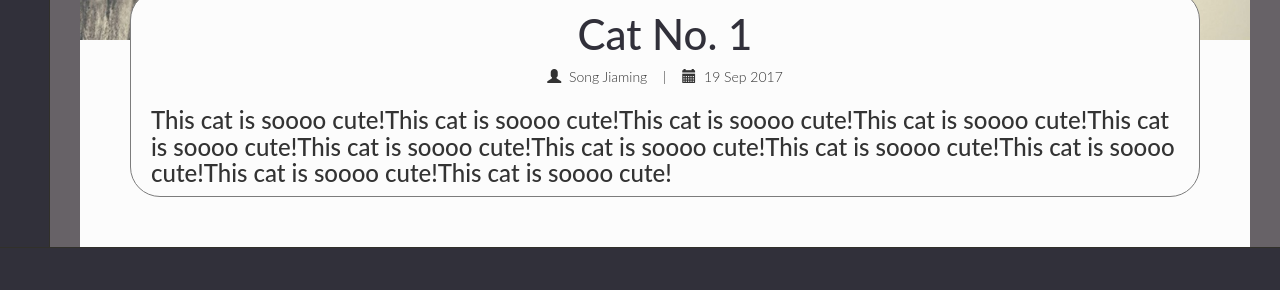
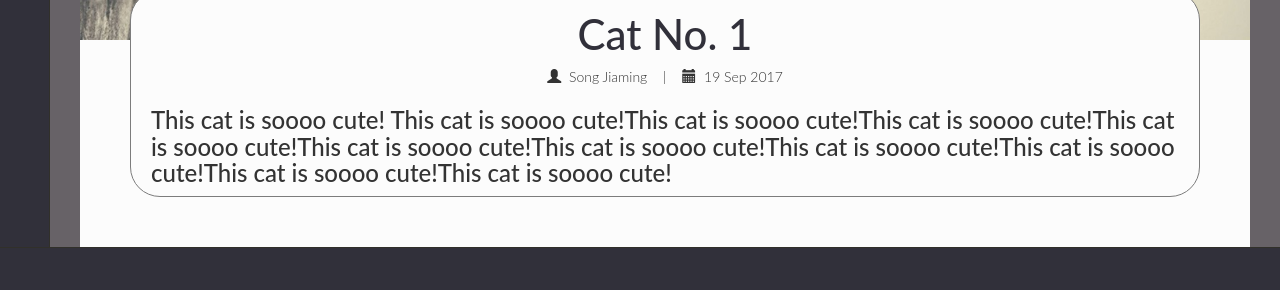
Before and after one commit to sjiaming/BlogSth, a Jekyll site: the page built from _posts/Cat/2017-9-19-cat1.md, in a window 1280 px wide. Shown: the part 410-700 px from the top of the page. Built offline with Jekyll 4.4.1, drawn with Linux system fonts in a browser that asks for light colours; nearby versions of some CDN libraries.

Commit message:
modified preview of post

```diff
--- a/_config.yml
+++ b/_config.yml
@@ -1,2 +1,4 @@
 baseurl: "/BlogSth"
 exclude: ['README.md']
+
+excerpt_separator: "<!--excerpt-->"
--- a/_posts/Cat/2017-9-19-cat1.md
+++ b/_posts/Cat/2017-9-19-cat1.md
@@ -10,4 +10,4 @@
 author: Song Jiaming
 ---
 
-This cat is soooo cute!This cat is soooo cute!This cat is soooo cute!This cat is soooo cute!This cat is soooo cute!This cat is soooo cute!This cat is soooo cute!This cat is soooo cute!This cat is soooo cute!This cat is soooo cute!This cat is soooo cute!
+This cat is soooo cute! This cat is soooo cute!This cat is soooo cute!This cat is soooo cute!This cat is soooo cute!This cat is soooo cute!This cat is soooo cute!This cat is soooo cute!This cat is soooo cute!This cat is soooo cute!This cat is soooo cute!
--- a/blog.html
+++ b/blog.html
@@ -26,7 +26,7 @@
 	  			</div>
 			    <div class="caption">
 			        <h2>{{ post.title }}</h2>
-			        <h5>{{ post.excerpt }}</h5>
+			        <h5>{{ post.meta }}</h5>
 			        <p id="tag">
 			        	{% for tag in post.tags %}
 			        		<a href="#"><span class="label label-default"><span class="glyphicon glyphicon-tag" aria-hidden="true"></span> {{ tag }}</span></a>
```
